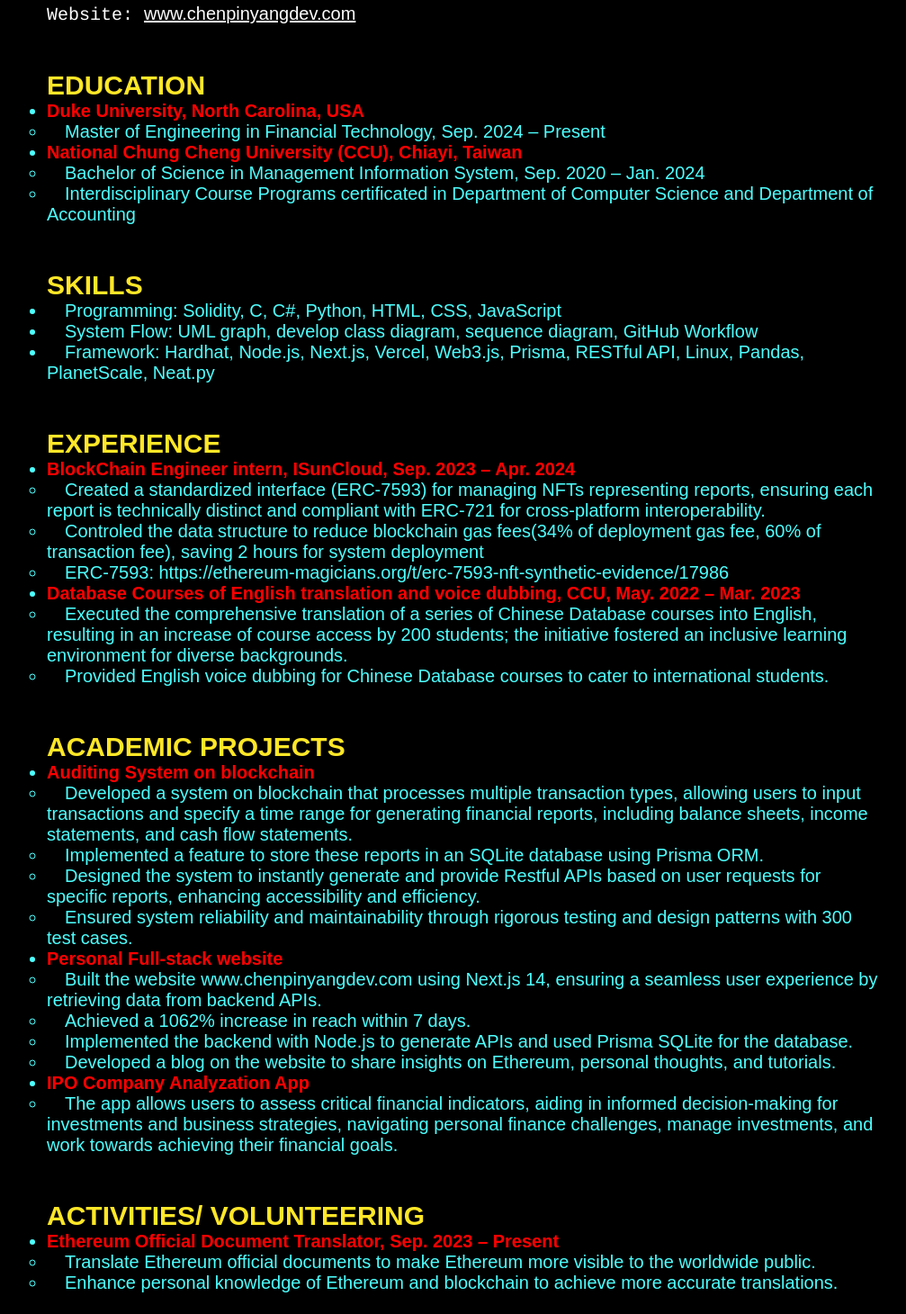
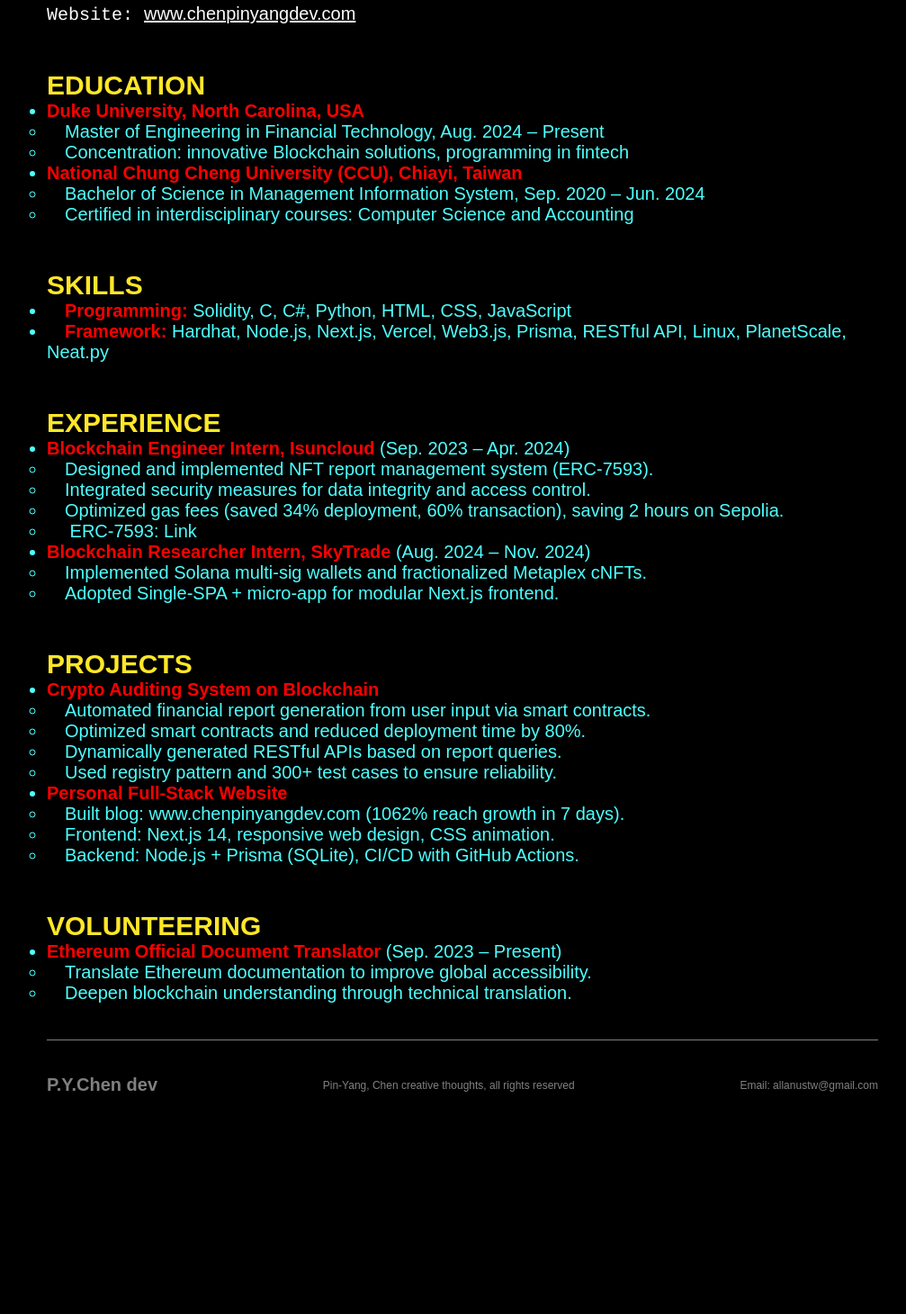
Before and after one commit to YangIsCoding/Blog_Web, a Next.js app: page /resume in a window 1280 px wide. Shown: the part 870-2330 px from the top of the page at 90% size, without its empty margins (126-1133 px from the left). After the commit the page ends 2125 px from the top, so only its background shows below. Built offline with nearby package versions, Linux system fonts and the light colour scheme; a web font is replaced by a local one.

Commit message:
resume and leetcode 1

```diff
--- a/src/app/resume/page.jsx
+++ b/src/app/resume/page.jsx
@@ -1,85 +1,160 @@
 import Image from "next/image";
 import styles from "./resume.module.css";
-const resume = () => {
+
+const Resume = () => {
   return (
-
     <div>
       <div className={styles.imgContainer}>
         <section className="cyberpunk both">
-                    <img src="/tools.png"
+          <img src="/tools.png" alt="Tools" />
+        </section>
+      </div>
 
-                    />
-                </section>
+      <h1 id="pin-yang-chen">Pin-Yang Chen</h1>
+      <p>Address: 72 Argonaut Drive, Durham, North Carolina, USA</p>
+      <p>Contact: +1-919-685-2936 / pin-yang.chen@duke.edu</p>
+      <p>
+        Website:{" "}
+        <a className={styles.link} href="https://www.chenpinyangdev.com">
+          www.chenpinyangdev.com
+        </a>
+      </p>
 
-            </div>
-            <h1 id="pin-yang-chen">Pin-Yang Chen</h1>
-<p>Address: 72 Argonaut Drive, Durhum, North Carolina </p>
-<p>Contact: 919-685-2936/ pin-yang.chen@duke.edu </p>
-            <p>Website: <a className={ styles.link} href="www.chenpinyangdev.com">www.chenpinyangdev.com</a></p>
       <h2 id="education">EDUCATION</h2>
       <ul>
-<li><strong>Duke University, North Carolina, USA</strong><ul>
-<li>&emsp;Master of Engineering in Financial Technology, Sep. 2024 – Present</li>
+        <li>
+          <strong>Duke University, North Carolina, USA</strong>
+          <ul>
+            <li>
+              &emsp;Master of Engineering in Financial Technology, Aug. 2024 –
+              Present
+            </li>
+            <li>
+              &emsp;Concentration: innovative Blockchain solutions, programming
+              in fintech
+            </li>
           </ul>
         </li>
-                <li><strong>National Chung Cheng University (CCU), Chiayi, Taiwan</strong><ul>
-<li>&emsp;Bachelor of Science in Management Information System, Sep. 2020 – Jan. 2024</li>
-<li>&emsp;Interdisciplinary Course Programs certificated in Department of Computer Science and Department of Accounting</li>
-</ul>
+        <li>
+          <strong>
+            National Chung Cheng University (CCU), Chiayi, Taiwan
+          </strong>
+          <ul>
+            <li>
+              &emsp;Bachelor of Science in Management Information System, Sep.
+              2020 – Jun. 2024
             </li>
-</ul>
-<h2 id="skills">SKILLS</h2>
-<ul>
-<li>&emsp;Programming: Solidity, C, C#, Python, HTML, CSS, JavaScript</li>
-<li>&emsp;System Flow: UML graph, develop class diagram, sequence diagram, GitHub Workflow</li>
-<li>&emsp;Framework: Hardhat, Node.js, Next.js, Vercel, Web3.js, Prisma, RESTful API, Linux, Pandas, PlanetScale, Neat.py</li>
-</ul>
-<h2 id="experience">EXPERIENCE</h2>
-<ul>
-<li><strong>BlockChain Engineer intern, ISunCloud, Sep. 2023 – Apr. 2024</strong><ul>
-                    <li>&emsp;Created a standardized interface (ERC-7593) for managing NFTs representing reports, ensuring each report is technically distinct and compliant with ERC-721 for cross-platform interoperability.</li>
-                    <li>&emsp;Controled the data structure to reduce blockchain gas fees(34% of deployment gas fee, 60% of transaction fee), saving 2 hours for system deployment</li>
-                    <li>&emsp;ERC-7593: https://ethereum-magicians.org/t/erc-7593-nft-synthetic-evidence/17986</li>
-</ul>
+            <li>
+              &emsp;Certified in interdisciplinary courses: Computer Science and
+              Accounting
             </li>
-<li><strong>Database Courses of English translation and voice dubbing, CCU, May. 2022 – Mar. 2023</strong><ul>
-                    <li>&emsp;Executed the comprehensive translation of a series of Chinese Database courses into English, resulting in an increase of course access by 200 students; the initiative fostered an inclusive learning environment for diverse backgrounds.</li>
-                    <li>&emsp;Provided English voice dubbing for Chinese Database courses to cater to international students.</li>
-</ul>
-</li>
-</ul>
-<h2 id="academic-projects">ACADEMIC PROJECTS</h2>
-<ul>
-<li><strong>Auditing System on blockchain</strong><ul>
-                    <li>&emsp;Developed a system on blockchain that processes multiple transaction types, allowing users to input transactions and specify a time range for generating financial reports, including balance sheets, income statements, and cash flow statements.</li>
-                    <li>&emsp;Implemented a feature to store these reports in an SQLite database using Prisma ORM.</li>
-                    <li>&emsp;Designed the system to instantly generate and provide Restful APIs based on user requests for specific reports, enhancing accessibility and efficiency.</li>
-                    <li>&emsp;Ensured system reliability and maintainability through rigorous testing and design patterns with 300 test cases.</li>
-</ul>
-</li>
-<li><strong>Personal Full-stack website</strong><ul>
-                    <li>&emsp;Built the website www.chenpinyangdev.com using Next.js 14, ensuring a seamless user experience by retrieving data from backend APIs.</li>
-                    <li>&emsp;Achieved a 1062% increase in reach within 7 days.</li>
-                    <li>&emsp;Implemented the backend with Node.js to generate APIs and used Prisma SQLite for the database.</li>
-                    <li>&emsp;Developed a blog on the website to share insights on Ethereum, personal thoughts, and tutorials.</li>
-</ul>
-</li>
-<li><strong>IPO Company Analyzation App</strong><ul>
-                    <li>&emsp;The app allows users to assess critical financial indicators, aiding in informed decision-making for investments and business strategies, navigating personal finance challenges, manage investments, and work towards achieving their financial goals.</li>
-</ul>
-</li>
-</ul>
-<h2 id="activities-volunteering">ACTIVITIES/ VOLUNTEERING</h2>
-<ul>
-<li><strong>Ethereum Official Document Translator, Sep. 2023 – Present</strong><ul>
-                    <li>&emsp;Translate Ethereum official documents to make Ethereum more visible to the worldwide public.</li>
-                    <li>&emsp;Enhance personal knowledge of Ethereum and blockchain to achieve more accurate translations.</li>
           </ul>
         </li>
       </ul>
 
+      <h2 id="skills">SKILLS</h2>
+      <ul>
+        <li>
+          &emsp;<strong>Programming:</strong> Solidity, C, C#, Python, HTML, CSS,
+          JavaScript
+        </li>
+        <li>
+          &emsp;<strong>Framework:</strong> Hardhat, Node.js, Next.js, Vercel,
+          Web3.js, Prisma, RESTful API, Linux, PlanetScale, Neat.py
+        </li>
+      </ul>
+
+      <h2 id="experience">EXPERIENCE</h2>
+      <ul>
+        <li>
+          <strong>Blockchain Engineer Intern, Isuncloud</strong> (Sep. 2023 – Apr. 2024)
+          <ul>
+            <li>
+              &emsp;Designed and implemented NFT report management system (ERC-7593).
+            </li>
+            <li>
+              &emsp;Integrated security measures for data integrity and access control.
+            </li>
+            <li>
+              &emsp;Optimized gas fees (saved 34% deployment, 60% transaction), saving 2 hours on Sepolia.
+            </li>
+            <li>
+              &emsp;
+              ERC-7593:{" "}
+              <a href="https://ethereum-magicians.org/t/erc-7593-nft-synthetic-evidence/17986">
+                Link
+              </a>
+            </li>
+          </ul>
+        </li>
+        <li>
+          <strong>Blockchain Researcher Intern, SkyTrade</strong> (Aug. 2024 – Nov. 2024)
+          <ul>
+            <li>
+              &emsp;Implemented Solana multi-sig wallets and fractionalized Metaplex cNFTs.
+            </li>
+            <li>
+              &emsp;Adopted Single-SPA + micro-app for modular Next.js frontend.
+            </li>
+          </ul>
+        </li>
+      </ul>
+
+      <h2 id="projects">PROJECTS</h2>
+      <ul>
+        <li>
+          <strong>Crypto Auditing System on Blockchain</strong>
+          <ul>
+            <li>
+              &emsp;Automated financial report generation from user input via smart contracts.
+            </li>
+            <li>
+              &emsp;Optimized smart contracts and reduced deployment time by 80%.
+            </li>
+            <li>
+              &emsp;Dynamically generated RESTful APIs based on report queries.
+            </li>
+            <li>
+              &emsp;Used registry pattern and 300+ test cases to ensure reliability.
+            </li>
+          </ul>
+        </li>
+        <li>
+          <strong>Personal Full-Stack Website</strong>
+          <ul>
+            <li>
+              &emsp;Built blog:{" "}
+              <a href="https://www.chenpinyangdev.com">
+                www.chenpinyangdev.com
+              </a>{" "}
+              (1062% reach growth in 7 days).
+            </li>
+            <li>
+              &emsp;Frontend: Next.js 14, responsive web design, CSS animation.
+            </li>
+            <li>
+              &emsp;Backend: Node.js + Prisma (SQLite), CI/CD with GitHub Actions.
+            </li>
+          </ul>
+        </li>
+      </ul>
+
+      <h2 id="volunteering">VOLUNTEERING</h2>
+      <ul>
+        <li>
+          <strong>Ethereum Official Document Translator</strong> (Sep. 2023 – Present)
+          <ul>
+            <li>
+              &emsp;Translate Ethereum documentation to improve global accessibility.
+            </li>
+            <li>
+              &emsp;Deepen blockchain understanding through technical translation.
+            </li>
+          </ul>
+        </li>
+      </ul>
     </div>
   );
-}
+};
 
-export default resume;
+export default Resume;
```
Also changed, not shown: public/posts/post14.md (+10 -0 lines). Lines whose indentation alone changed are shown as unchanged.
